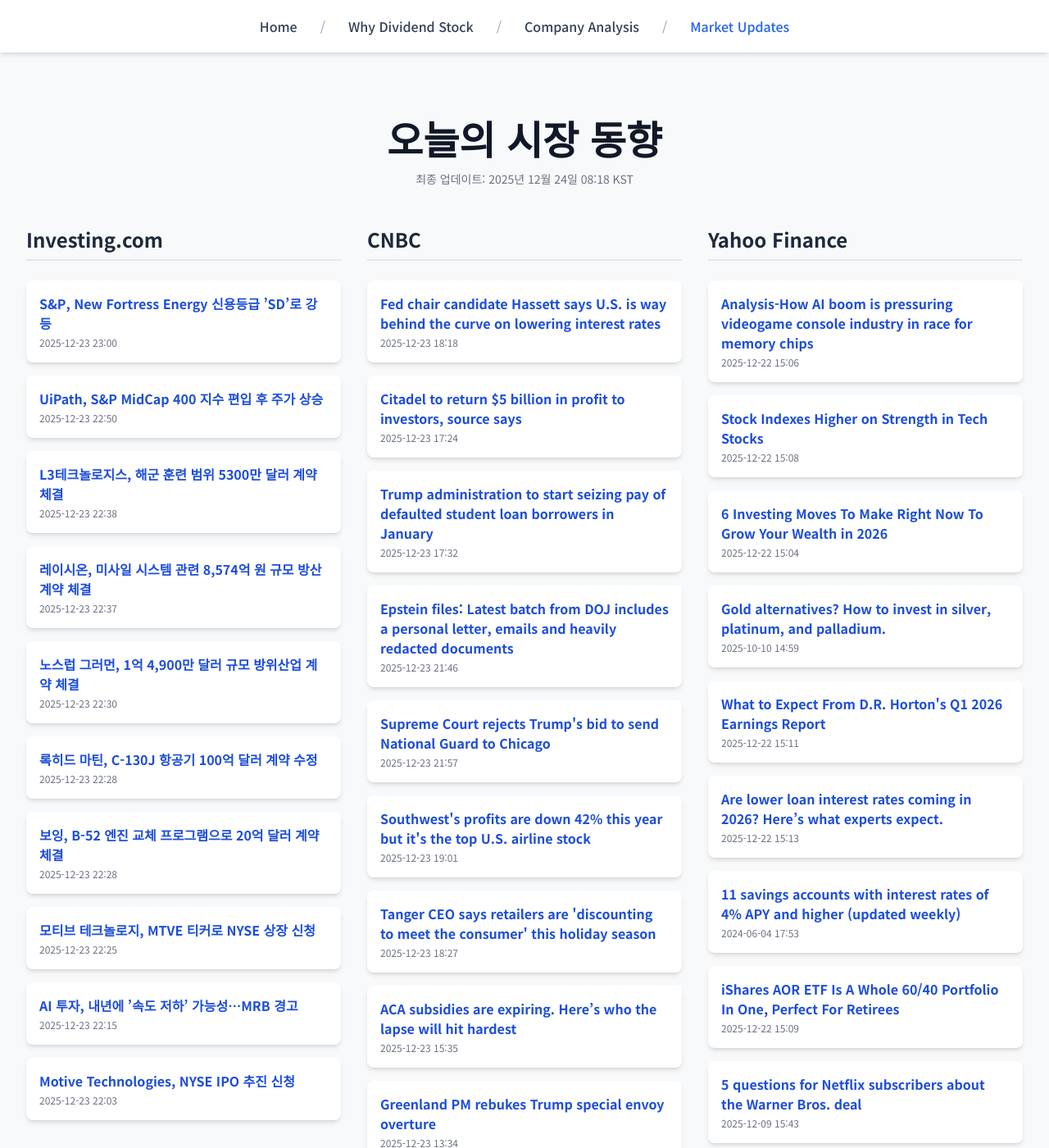
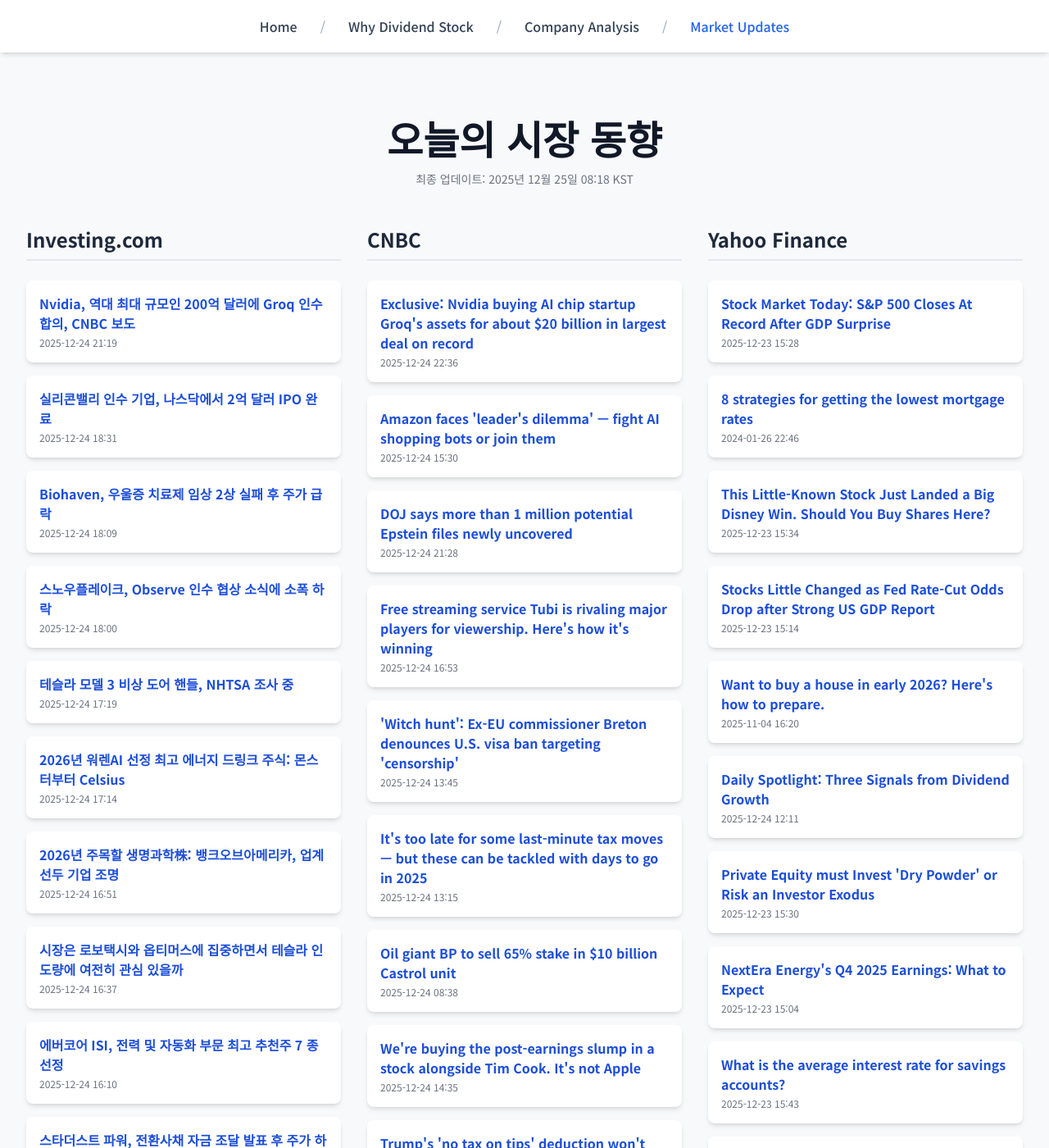
Before and after one commit to Kay-Hwang/my-company-analysis, a Jekyll site: the page built from market-updates.html, in a window 1280 px wide and 1400 px high. Shown: the whole window at 82% size. Built offline with Jekyll 4.4.1, drawn with Linux system fonts in a browser that asks for light colours; nearby versions of some CDN libraries; a script that is not in the unit is left out; some of the changed text lies outside the part shown.

Commit message:
Update daily data

```diff
--- a/_data/latest_data.json
+++ b/_data/latest_data.json
@@ -1,190 +1,190 @@
 {
-  "lastUpdated": "2025년 12월 24일 08:18 KST",
+  "lastUpdated": "2025년 12월 25일 08:18 KST",
   "news": {
     "investing": [
       {
-        "title": "S&P, New Fortress Energy 신용등급 ’SD’로 강등",
-        "link": "https://kr.investing.com/news/stock-market-news/article-93CH-1765999",
-        "pubDate": "2025-12-23 23:00:46",
-        "summary": "S&P, New Fortress Energy 신용등급 ’SD’로 강등"
+        "title": "Nvidia, 역대 최대 규모인 200억 달러에 Groq 인수 합의, CNBC 보도",
+        "link": "https://kr.investing.com/news/stock-market-news/article-1766717",
+        "pubDate": "2025-12-24 21:19:27",
+        "summary": "Nvidia, 역대 최대 규모인 200억 달러에 Groq 인수 합의, CNBC 보도"
       },
       {
-        "title": "UiPath, S&P MidCap 400 지수 편입 후 주가 상승",
-        "link": "https://kr.investing.com/news/stock-market-news/article-93CH-1765994",
-        "pubDate": "2025-12-23 22:50:29",
-        "summary": "UiPath, S&P MidCap 400 지수 편입 후 주가 상승"
+        "title": "실리콘밸리 인수 기업, 나스닥에서 2억 달러 IPO 완료",
+        "link": "https://kr.investing.com/news/stock-market-news/article-432SI-1766695",
+        "pubDate": "2025-12-24 18:31:04",
+        "summary": "실리콘밸리 인수 기업, 나스닥에서 2억 달러 IPO 완료"
       },
       {
-        "title": "L3테크놀로지스, 해군 훈련 범위 5300만 달러 계약 체결",
-        "link": "https://kr.investing.com/news/stock-market-news/article-93CH-1765968",
-        "pubDate": "2025-12-23 22:38:07",
-        "summary": "L3테크놀로지스, 해군 훈련 범위 5300만 달러 계약 체결"
+        "title": "Biohaven, 우울증 치료제 임상 2상 실패 후 주가 급락",
+        "link": "https://kr.investing.com/news/stock-market-news/article-93CH-1766690",
+        "pubDate": "2025-12-24 18:09:46",
+        "summary": "Biohaven, 우울증 치료제 임상 2상 실패 후 주가 급락"
       },
       {
-        "title": "레이시온, 미사일 시스템 관련 8,574억 원 규모 방산 계약 체결",
-        "link": "https://kr.investing.com/news/stock-market-news/article-93CH-1765966",
-        "pubDate": "2025-12-23 22:37:16",
-        "summary": "레이시온, 미사일 시스템 관련 8,574억 원 규모 방산 계약 체결"
+        "title": "스노우플레이크, Observe 인수 협상 소식에 소폭 하락",
+        "link": "https://kr.investing.com/news/stock-market-news/article-93CH-1766684",
+        "pubDate": "2025-12-24 18:00:24",
+        "summary": "스노우플레이크, Observe 인수 협상 소식에 소폭 하락"
       },
       {
-        "title": "노스럽 그러먼, 1억 4,900만 달러 규모 방위산업 계약 체결",
-        "link": "https://kr.investing.com/news/stock-market-news/article-93CH-1765962",
-        "pubDate": "2025-12-23 22:30:43",
-        "summary": "노스럽 그러먼, 1억 4,900만 달러 규모 방위산업 계약 체결"
+        "title": "테슬라 모델 3 비상 도어 핸들, NHTSA 조사 중",
+        "link": "https://kr.investing.com/news/stock-market-news/article-93CH-1766676",
+        "pubDate": "2025-12-24 17:19:17",
+        "summary": "테슬라 모델 3 비상 도어 핸들, NHTSA 조사 중"
       },
       {
-        "title": "록히드 마틴, C-130J 항공기 100억 달러 계약 수정",
-        "link": "https://kr.investing.com/news/stock-market-news/article-93CH-1765960",
-        "pubDate": "2025-12-23 22:28:27",
-        "summary": "록히드 마틴, C-130J 항공기 100억 달러 계약 수정"
+        "title": "2026년 워렌AI 선정 최고 에너지 드링크 주식: 몬스터부터 Celsius",
+        "link": "https://kr.investing.com/news/stock-market-news/article-93CH-1766674",
+        "pubDate": "2025-12-24 17:14:07",
+        "summary": "2026년 워렌AI 선정 최고 에너지 드링크 주식: 몬스터부터 Celsius"
       },
       {
-        "title": "보잉, B-52 엔진 교체 프로그램으로 20억 달러 계약 체결",
-        "link": "https://kr.investing.com/news/stock-market-news/article-93CH-1765959",
-        "pubDate": "2025-12-23 22:28:27",
-        "summary": "보잉, B-52 엔진 교체 프로그램으로 20억 달러 계약 체결"
+        "title": "2026년 주목할 생명과학株: 뱅크오브아메리카, 업계 선두 기업 조명",
+        "link": "https://kr.investing.com/news/stock-market-news/article-93CH-1766668",
+        "pubDate": "2025-12-24 16:51:56",
+        "summary": "2026년 주목할 생명과학株: 뱅크오브아메리카, 업계 선두 기업 조명"
       },
       {
-        "title": "모티브 테크놀로지, MTVE 티커로 NYSE 상장 신청",
-        "link": "https://kr.investing.com/news/stock-market-news/article-93CH-1765957",
-        "pubDate": "2025-12-23 22:25:39",
-        "summary": "모티브 테크놀로지, MTVE 티커로 NYSE 상장 신청"
+        "title": "시장은 로보택시와 옵티머스에 집중하면서 테슬라 인도량에 여전히 관심 있을까",
+        "link": "https://kr.investing.com/news/stock-market-news/article-1766661",
+        "pubDate": "2025-12-24 16:37:35",
+        "summary": "시장은 로보택시와 옵티머스에 집중하면서 테슬라 인도량에 여전히 관심 있을까"
       },
       {
-        "title": "AI 투자, 내년에 ’속도 저하’ 가능성…MRB 경고",
-        "link": "https://kr.investing.com/news/stock-market-news/article-1765943",
-        "pubDate": "2025-12-23 22:15:16",
-        "summary": "AI 투자, 내년에 ’속도 저하’ 가능성…MRB 경고"
+        "title": "에버코어 ISI, 전력 및 자동화 부문 최고 추천주 7 종 선정",
+        "link": "https://kr.investing.com/news/stock-market-news/article-93CH-1766648",
+        "pubDate": "2025-12-24 16:10:31",
+        "summary": "에버코어 ISI, 전력 및 자동화 부문 최고 추천주 7 종 선정"
       },
       {
-        "title": "Motive Technologies, NYSE IPO 추진 신청",
-        "link": "https://kr.investing.com/news/stock-market-news/article-432SI-1765924",
-        "pubDate": "2025-12-23 22:03:04",
-        "summary": "Motive Technologies, NYSE IPO 추진 신청"
+        "title": "스타더스트 파워, 전환사채 자금 조달 발표 후 주가 하락",
+        "link": "https://kr.investing.com/news/stock-market-news/article-93CH-1766644",
+        "pubDate": "2025-12-24 15:45:18",
+        "summary": "스타더스트 파워, 전환사채 자금 조달 발표 후 주가 하락"
       }
     ],
     "cnbc": [
       {
-        "title": "Fed chair candidate Hassett says U.S. is way behind the curve on lowering interest rates",
-        "link": "https://www.cnbc.com/2025/12/23/fed-chair-candidate-hassett-says-us-behind-the-curve-on-lowering-rates.html",
-        "pubDate": "Tue, 23 Dec 2025 18:18:26 GMT",
-        "summary": "Hassett said the artificial intelligence boom is boosting economic growth while simultaneously putting downward pressure on inflation."
+        "title": "Exclusive: Nvidia buying AI chip startup Groq's assets for about $20 billion in largest deal on record",
+        "link": "https://www.cnbc.com/2025/12/24/nvidia-buying-ai-chip-startup-groq-for-about-20-billion-biggest-deal.html",
+        "pubDate": "Wed, 24 Dec 2025 22:36:51 GMT",
+        "summary": "Nvidia is making its largest purchase ever, acquiring assets from nine-year-old chip startup Groq for about $20 billion."
       },
       {
-        "title": "Citadel to return $5 billion in profit to investors, source says",
-        "link": "https://www.cnbc.com/2025/12/23/citadel-to-return-5-billion-in-profit-to-investors-source-says.html",
-        "pubDate": "Tue, 23 Dec 2025 17:24:25 GMT",
-        "summary": "The firm's flagship multistrategy fund, known as Wellington, gained 9.3% in the year through last week, the person said."
+        "title": "Amazon faces 'leader's dilemma' — fight AI shopping bots or join them",
+        "link": "https://www.cnbc.com/2025/12/24/amazon-faces-a-dilemma-fight-ai-shopping-agents-or-join-them.html",
+        "pubDate": "Wed, 24 Dec 2025 15:30:34 GMT",
+        "summary": "Agents like OpenAI's Instant Checkout and Perplexity's Instant Buy threaten to reshape the e-commerce landscape."
       },
       {
-        "title": "Trump administration to start seizing pay of defaulted student loan borrowers in January",
-        "link": "https://www.cnbc.com/2025/12/23/student-loan-borrowers-wage-garnishment.html",
-        "pubDate": "Tue, 23 Dec 2025 17:32:13 GMT",
-        "summary": "The Trump administration will start garnishing the wages of student loan borrowers in default in early January."
+        "title": "DOJ says more than 1 million potential Epstein files newly uncovered",
+        "link": "https://www.cnbc.com/2025/12/24/epstein-files-senators-call-for-audit-into-dojs-release.html",
+        "pubDate": "Wed, 24 Dec 2025 21:28:47 GMT",
+        "summary": "A bipartisan group of Senators on Wednesday said the Trump administration violated the law by failing to release the records in full last week."
       },
       {
-        "title": "Epstein files: Latest batch from DOJ includes a personal letter, emails and heavily redacted documents",
-        "link": "https://www.cnbc.com/2025/12/23/epstein-files-doj-release-trump.html",
-        "pubDate": "Tue, 23 Dec 2025 21:46:01 GMT",
-        "summary": "The release comes amid intense scrutiny from congressional lawmakers and victims over the DOJ's handling of the Epstein files."
+        "title": "Free streaming service Tubi is rivaling major players for viewership. Here's how it's winning",
+        "link": "https://www.cnbc.com/2025/12/24/tubi-fox-streaming-free.html",
+        "pubDate": "Wed, 24 Dec 2025 16:53:21 GMT",
+        "summary": "Fox's Tubi outpaced Peacock and HBO Max for share of streaming minutes in Nielsen's November Gauge report."
+      },
+      {
+        "title": "'Witch hunt': Ex-EU commissioner Breton denounces U.S. visa ban targeting 'censorship'",
+        "link": "https://www.cnbc.com/2025/12/24/us-bans-visas-for-ex-eu-commissioner-over-alleged-censorship.html",
+        "pubDate": "Wed, 24 Dec 2025 13:45:42 GMT",
+        "summary": "The former EU commissioner and four anti-disinformation campaigners were the subject of U.S. travel sanctions."
+      },
+      {
+        "title": "It's too late for some last-minute tax moves — but these can be tackled with days to go in 2025",
+        "link": "https://www.cnbc.com/2025/12/24/last-minute-tax-moves-2025.html",
+        "pubDate": "Wed, 24 Dec 2025 13:15:02 GMT",
+        "summary": "There's still time to boost your refund or reduce your tax bill for 2025. But your last chance is Dec. 31."
+      },
+      {
+        "title": "Oil giant BP to sell 65% stake in $10 billion Castrol unit",
+        "link": "https://www.cnbc.com/2025/12/24/bp-to-sell-65percent-stake-in-10-billion-castrol-lubricants-to-stonepeak.html",
+        "pubDate": "Wed, 24 Dec 2025 08:38:34 GMT",
+        "summary": "The oil giant is looking to divest $20 billion of its assets by the end of 2027."
+      },
+      {
+        "title": "We're buying the post-earnings slump in a stock alongside Tim Cook. It's not Apple",
+        "link": "https://www.cnbc.com/2025/12/24/were-buying-the-post-earnings-slump-in-a-stock-alongside-tim-cook-its-not-apple.html",
+        "pubDate": "Wed, 24 Dec 2025 14:35:21 GMT",
+        "summary": "We're scooping up shares of struggling company on a confidence-inducing signal from the board of directors that a bottom could be forming."
+      },
+      {
+        "title": "Trump's 'no tax on tips' deduction won't benefit some tipped workers. Here's why",
+        "link": "https://www.cnbc.com/2025/12/23/no-tax-on-tips-who-benefits.html",
+        "pubDate": "Wed, 24 Dec 2025 14:32:41 GMT",
+        "summary": "Millions could be eligible for Trump's \"no tax on tips\" deduction for the upcoming tax season. But some workers won't benefit from the tax break, experts say."
       },
       {
         "title": "Supreme Court rejects Trump's bid to send National Guard to Chicago",
         "link": "https://www.cnbc.com/2025/12/23/supreme-court-trump-national-guard-chicago.html",
         "pubDate": "Tue, 23 Dec 2025 21:57:17 GMT",
         "summary": "In an unsigned decision released on Tuesday, the court said Trump lacked the authority to federalize troops in Chicago."
-      },
-      {
-        "title": "Southwest's profits are down 42% this year but it's the top U.S. airline stock",
-        "link": "https://www.cnbc.com/2025/12/23/southwest-luv-airline-stocks.html",
-        "pubDate": "Tue, 23 Dec 2025 19:01:55 GMT",
-        "summary": "Southwest's stock has gained nearly 24% so far this year, more than any other airline."
-      },
-      {
-        "title": "Tanger CEO says retailers are 'discounting to meet the consumer' this holiday season",
-        "link": "https://www.cnbc.com/2025/12/23/tanger-ceo-stephen-yalof-holiday-shopping-consumer-spending-confidence.html",
-        "pubDate": "Tue, 23 Dec 2025 18:27:35 GMT",
-        "summary": "Tanger CEO Stephen Yalof says shoppers kept spending this holiday season as promotions and value offset weaker consumer confidence."
-      },
-      {
-        "title": "ACA subsidies are expiring. Here’s who the lapse will hit hardest",
-        "link": "https://www.cnbc.com/2025/12/23/expiring-aca-subsidies-most-affected.html",
-        "pubDate": "Tue, 23 Dec 2025 15:35:54 GMT",
-        "summary": "Early retirees, mid-income consumers, small business owners and residents of states won by President Trump are among those who'd be affected most."
-      },
-      {
-        "title": "Greenland PM rebukes Trump special envoy overture",
-        "link": "https://www.cnbc.com/2025/12/22/greenland-pm-rebukes-trump-special-envoy-overture.html",
-        "pubDate": "Tue, 23 Dec 2025 13:34:17 GMT",
-        "summary": "President Donald Trump on Sunday appointed Louisiana Gov. Jeff Landry as a \"special envoy\" to Greenland."
-      },
-      {
-        "title": "U.S. pushes additional tariffs on Chinese chips to June 2027",
-        "link": "https://www.cnbc.com/2025/12/23/us-china-chip-tariffs.html",
-        "pubDate": "Tue, 23 Dec 2025 17:31:40 GMT",
-        "summary": "As part of an investigation that kicked off a year ago, the agency found that China is engaging in unfair trade practices in the industry."
       }
     ],
     "yahoo": [
       {
-        "title": "Analysis-How AI boom is pressuring videogame console industry in race for memory chips",
-        "link": "https://finance.yahoo.com/news/analysis-ai-boom-pressuring-videogame-150608182.html",
-        "pubDate": "2025-12-22T15:06:08Z",
-        "summary": "Analysis-How AI boom is pressuring videogame console industry in race for memory chips"
+        "title": "Stock Market Today: S&P 500 Closes At Record  After GDP Surprise",
+        "link": "https://finance.yahoo.com/news/stock-market-today-p-500-152831702.html",
+        "pubDate": "2025-12-23T15:28:31Z",
+        "summary": "Stock Market Today: S&P 500 Closes At Record  After GDP Surprise"
       },
       {
-        "title": "Stock Indexes Higher on Strength in Tech Stocks",
-        "link": "https://finance.yahoo.com/news/stock-indexes-higher-strength-tech-150812861.html",
-        "pubDate": "2025-12-22T15:08:12Z",
-        "summary": "Stock Indexes Higher on Strength in Tech Stocks"
+        "title": "8 strategies for getting the lowest mortgage rates",
+        "link": "https://finance.yahoo.com/personal-finance/mortgages/article/8-strategies-for-getting-the-lowest-mortgage-rates-224601064.html",
+        "pubDate": "2024-01-26T22:46:01Z",
+        "summary": "8 strategies for getting the lowest mortgage rates"
       },
       {
-        "title": "6 Investing Moves To Make Right Now To Grow Your Wealth in 2026",
-        "link": "https://finance.yahoo.com/news/6-investing-moves-now-grow-150431175.html",
-        "pubDate": "2025-12-22T15:04:31Z",
-        "summary": "6 Investing Moves To Make Right Now To Grow Your Wealth in 2026"
+        "title": "This Little-Known Stock Just Landed a Big Disney Win. Should You Buy Shares Here?",
+        "link": "https://finance.yahoo.com/news/little-known-stock-just-landed-153403383.html",
+        "pubDate": "2025-12-23T15:34:03Z",
+        "summary": "This Little-Known Stock Just Landed a Big Disney Win. Should You Buy Shares Here?"
       },
       {
-        "title": "Gold alternatives? How to invest in silver, platinum, and palladium.",
-        "link": "https://finance.yahoo.com/personal-finance/investing/article/how-to-invest-in-silver-platinum-and-palladium-145904726.html",
-        "pubDate": "2025-10-10T14:59:04Z",
-        "summary": "Gold alternatives? How to invest in silver, platinum, and palladium."
+        "title": "Stocks Little Changed as Fed Rate-Cut Odds Drop after Strong US GDP Report",
+        "link": "https://finance.yahoo.com/news/stocks-little-changed-fed-rate-151444636.html",
+        "pubDate": "2025-12-23T15:14:44Z",
+        "summary": "Stocks Little Changed as Fed Rate-Cut Odds Drop after Strong US GDP Report"
       },
       {
-        "title": "What to Expect From D.R. Horton's Q1 2026 Earnings Report",
-        "link": "https://finance.yahoo.com/news/expect-d-r-hortons-q1-151131423.html",
-        "pubDate": "2025-12-22T15:11:31Z",
-        "summary": "What to Expect From D.R. Horton's Q1 2026 Earnings Report"
+        "title": "Want to buy a house in early 2026? Here's how to prepare.",
+        "link": "https://finance.yahoo.com/personal-finance/mortgages/article/want-to-buy-a-house-in-the-first-half-of-2026-162052519.html",
+        "pubDate": "2025-11-04T16:20:52Z",
+        "summary": "Want to buy a house in early 2026? Here's how to prepare."
       },
       {
-        "title": "Are lower loan interest rates coming in 2026? Here’s what experts expect.",
-        "link": "https://finance.yahoo.com/personal-finance/personal-loans/article/loan-interest-rates-forecast-151312689.html",
-        "pubDate": "2025-12-22T15:13:12Z",
-        "summary": "Are lower loan interest rates coming in 2026? Here’s what experts expect."
+        "title": "Daily Spotlight: Three Signals from Dividend Growth",
+        "link": "https://finance.yahoo.com/research/reports/ARGUS_45685_MarketOutlook_1766578302000?yptr=yahoo&ncid=yahooproperties_plusresear_nm5q6ze1cei",
+        "pubDate": "2025-12-24T12:11:42Z",
+        "summary": "Daily Spotlight: Three Signals from Dividend Growth"
       },
       {
-        "title": "11 savings accounts with interest rates of 4% APY and higher (updated weekly)",
-        "link": "https://finance.yahoo.com/personal-finance/banking/article/4-percent-interest-savings-accounts-175301904.html",
-        "pubDate": "2024-06-04T17:53:01Z",
-        "summary": "11 savings accounts with interest rates of 4% APY and higher (updated weekly)"
+        "title": "Private Equity must Invest 'Dry Powder' or Risk an Investor Exodus",
+        "link": "https://finance.yahoo.com/news/private-equity-must-invest-dry-153000397.html",
+        "pubDate": "2025-12-23T15:30:00Z",
+        "summary": "Private Equity must Invest 'Dry Powder' or Risk an Investor Exodus"
       },
       {
-        "title": "iShares AOR ETF Is A Whole 60/40 Portfolio In One, Perfect For Retirees",
-        "link": "https://finance.yahoo.com/news/ishares-aor-etf-whole-60-150919508.html",
-        "pubDate": "2025-12-22T15:09:19Z",
-        "summary": "iShares AOR ETF Is A Whole 60/40 Portfolio In One, Perfect For Retirees"
+        "title": "NextEra Energy's Q4 2025 Earnings: What to Expect",
+        "link": "https://finance.yahoo.com/news/nextera-energys-q4-2025-earnings-150416635.html",
+        "pubDate": "2025-12-23T15:04:16Z",
+        "summary": "NextEra Energy's Q4 2025 Earnings: What to Expect"
       },
       {
-        "title": "5 questions for Netflix subscribers about the Warner Bros. deal",
-        "link": "https://finance.yahoo.com/personal-finance/banking/article/5-questions-for-netflix-subscribers-about-the-warner-bros-deal-154301609.html",
-        "pubDate": "2025-12-09T15:43:01Z",
-        "summary": "5 questions for Netflix subscribers about the Warner Bros. deal"
+        "title": "What is the average interest rate for savings accounts?",
+        "link": "https://finance.yahoo.com/news/average-interest-rate-savings-accounts-203543195.html",
+        "pubDate": "2025-12-23T15:43:37Z",
+        "summary": "What is the average interest rate for savings accounts?"
       },
       {
-        "title": "Argus Upgrades AES (AES) to Buy as Data Center Demand Grows",
-        "link": "https://finance.yahoo.com/news/argus-upgrades-aes-aes-buy-145347089.html",
-        "pubDate": "2025-12-22T14:53:47Z",
-        "summary": "Argus Upgrades AES (AES) to Buy as Data Center Demand Grows"
+        "title": "Qualivian Investment Partners’ Updates on Moody’s (MCO)",
+        "link": "https://finance.yahoo.com/news/qualivian-investment-partners-updates-moody-145550068.html",
+        "pubDate": "2025-12-23T14:55:50Z",
+        "summary": "Qualivian Investment Partners’ Updates on Moody’s (MCO)"
       }
     ]
   }
```
